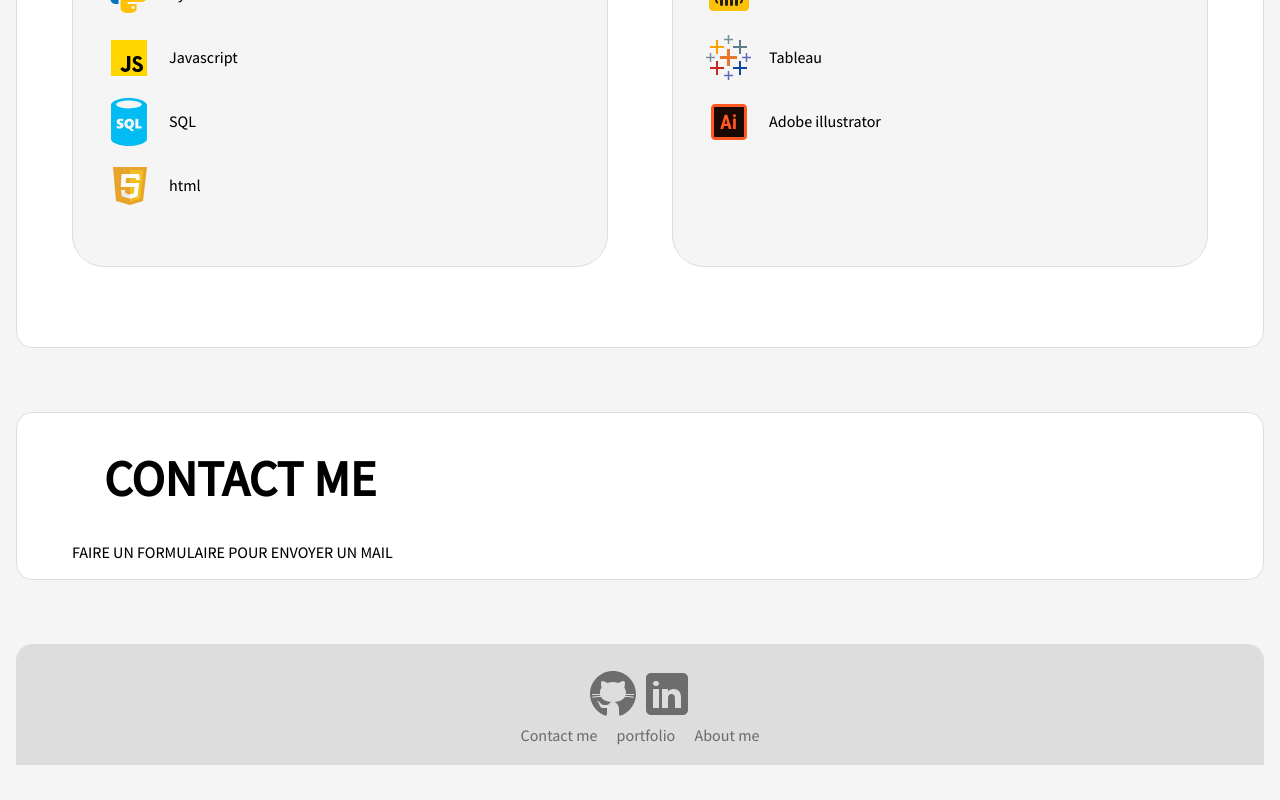
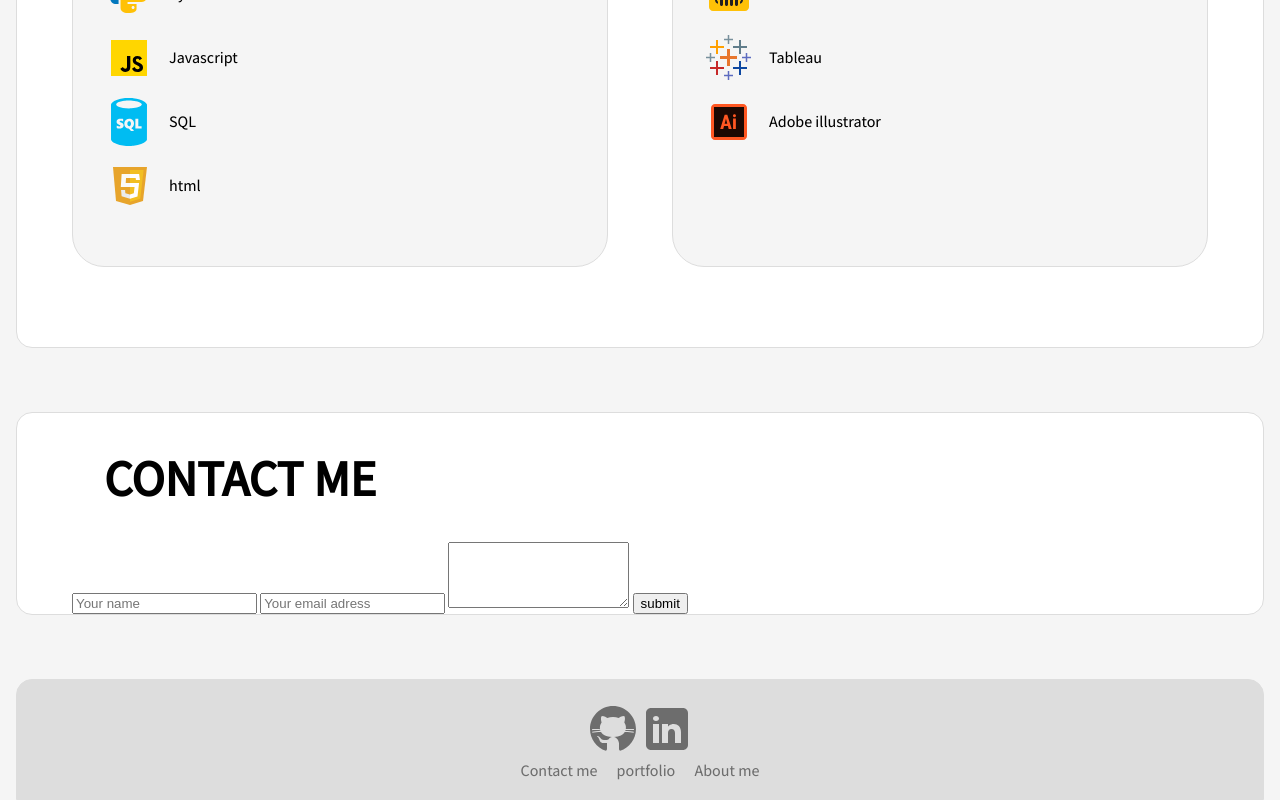
Before and after one commit to Yheloww/portfolio-website, a SvelteKit app in the folder my-app/: page /contact in a window 1280 px wide. Shown: the part 877-1677 px from the top of the page. Before the commit the page ends 1642 px from the top, so only its background shows below. Built offline with nearby package versions, Linux system fonts and the light colour scheme; a web font is replaced by a local one.

Commit message:
start form

```diff
--- a/my-app/src/app.html
+++ b/my-app/src/app.html
@@ -19,5 +19,6 @@
 	</head>
 	<body data-sveltekit-preload-data="hover" style="margin:0px; background-color: whitesmoke;">
 		<div style="display: contents">%sveltekit.body%</div>
+		<script src="https://smtpjs.com/v3/smtp.js"></script>
 	</body>
 </html>
--- /dev/null
+++ b/my-app/src/lib/component/From.svelte
@@ -0,0 +1,30 @@
+
+<script>
+    function sendEmail(){
+        Email.send({
+    Host : "smtp.elasticemail.com",
+    Username : "username",
+    Password : "password",
+    To : 'them@website.com',
+    From : "you@isp.com",
+    Subject : "This is the subject",
+    Body : "And this is the body"
+    }).then(
+    message => alert(message)
+    );
+    }
+
+</script>
+
+
+
+
+<div class="container">
+    <form onsubmit="sendEmail(); reset(); return false;">
+        <input type="text" placeholder="Your name" required>
+        <input type="email" placeholder="Your email adress" required>
+        <textarea rows="4" placholder="What can I do for you ?"></textarea>
+        <button type="submit">submit</button>
+</form>
+
+</div>
--- a/my-app/src/routes/contact/+page.svelte
+++ b/my-app/src/routes/contact/+page.svelte
@@ -1,3 +1,8 @@
+
+<script>
+    import From from "../../lib/component/From.svelte";
+</script>
+
 
 <div class="border">
 <div class="wrapper">
@@ -73,12 +78,14 @@
             <h1 class="about very-big">Contact me</h1>
 
             <div class="form">
-              <p>Faire un formulaire pour envoyer un mail</p>
+                <From/>
             </div>
         </div>
     </div>
 </div>
 </div>
+
+
 
 <style>
 
```
